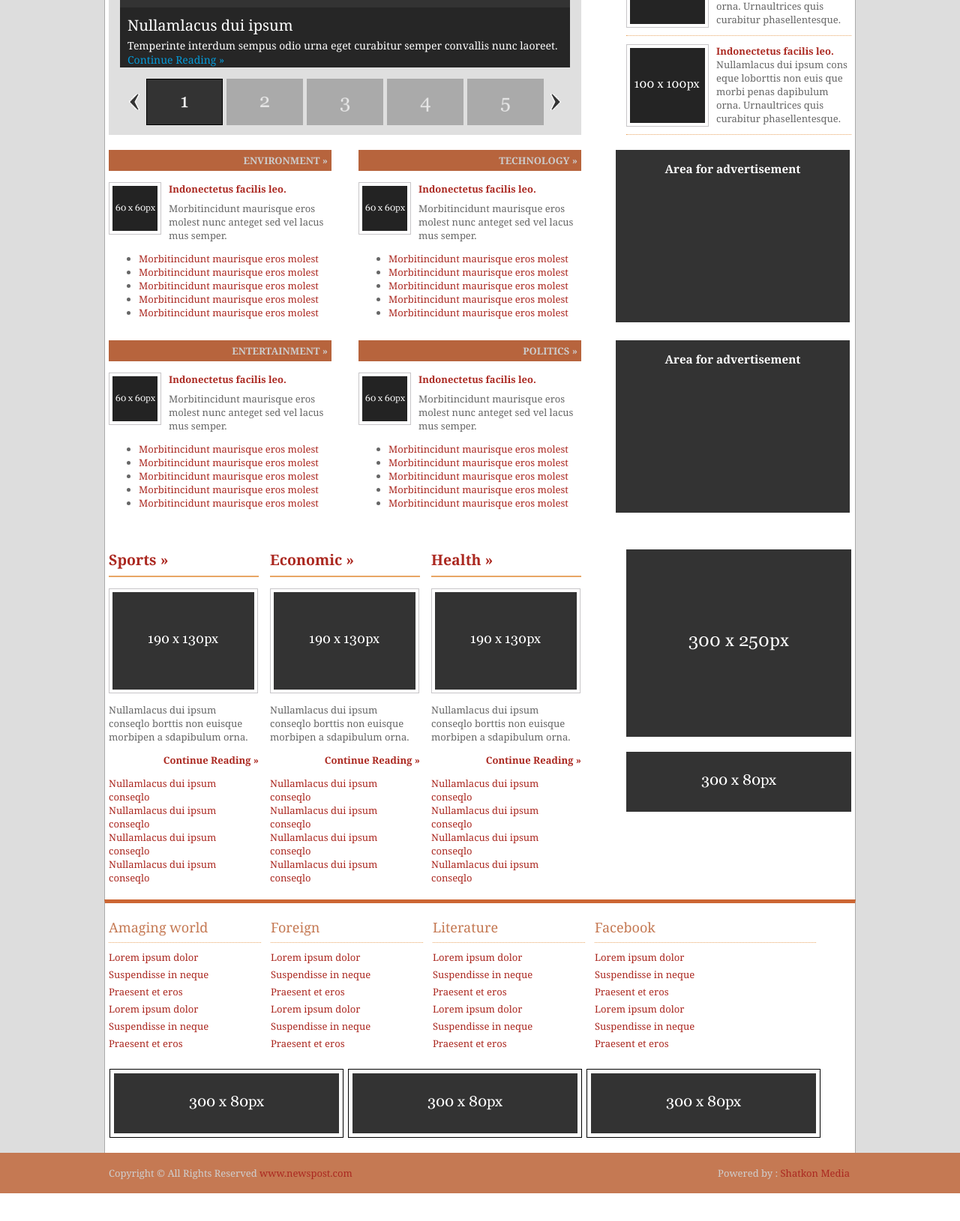
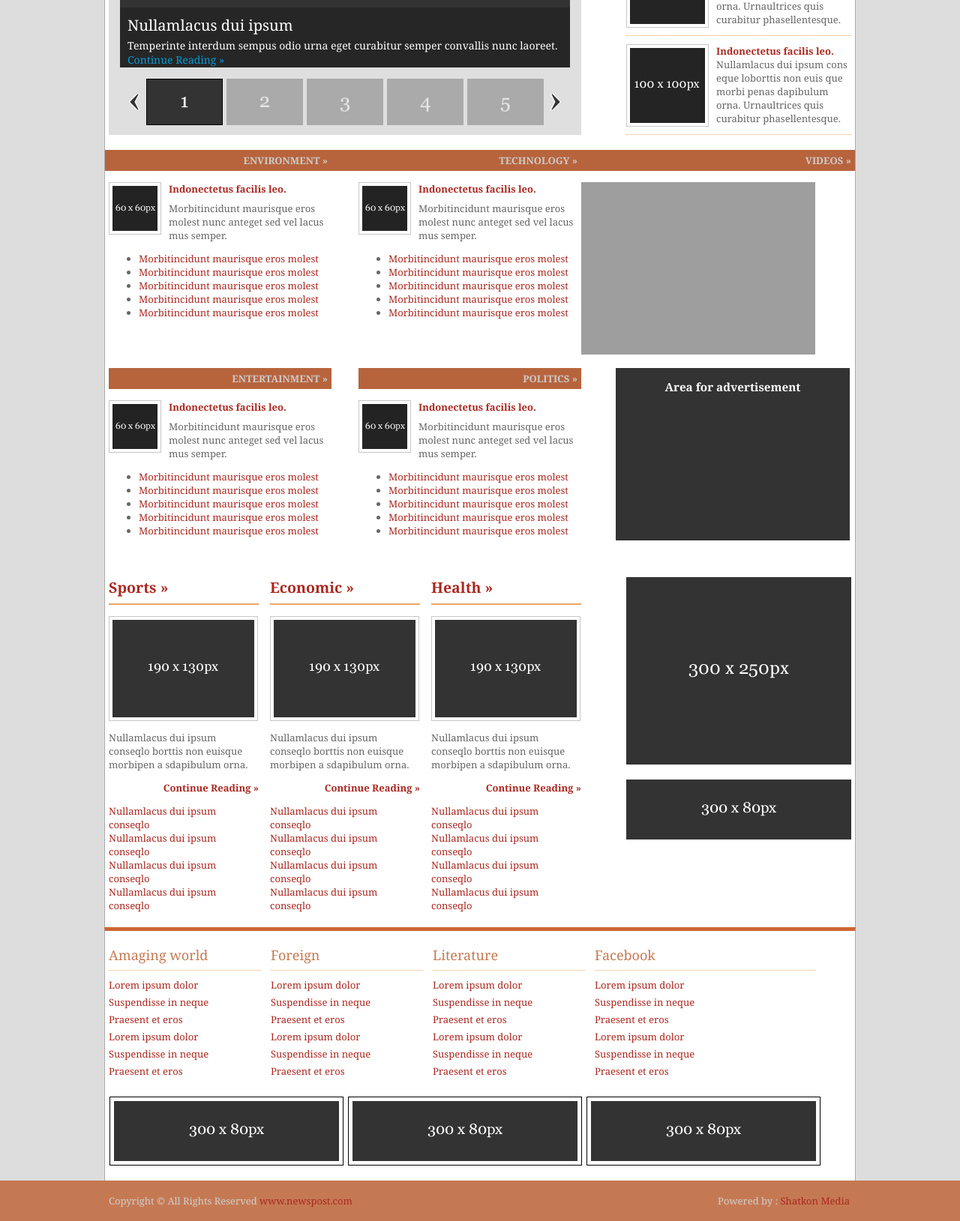
Before and after one commit to prakashneupane/lumbininews, a PHP site: page / in a window 1280 px wide. Shown: the part 418-2047 px from the top of the page at 75% size. Before the commit the page ends 2010 px from the top, so only its background shows below. Run offline with PHP 8.4, Linux system fonts and the light colour scheme; grey boxes are pictures that could not be loaded.

Commit message:
modified index

```diff
--- a/index.php
+++ b/index.php
@@ -5,6 +5,7 @@
 <meta http-equiv="Content-Type" content="text/html; charset=iso-8859-1" />
 <meta http-equiv="imagetoolbar" content="no" />
 <link rel="stylesheet" href="styles/style.css" type="text/css" />
+<link href='http://fonts.googleapis.com/css?family=Play:400,700' rel='stylesheet' type='text/css'>
 <script type="text/javascript" src="scripts/jquery-1.4.1.min.js"></script>
 <!--<script type="text/javascript" src="scripts/jquery.easing.1.3.js"></script>-->
 <script type="text/javascript" src="scripts/jquery.timers.1.2.js"></script>
@@ -119,8 +120,9 @@
           <li><a href="#">Morbitincidunt maurisque eros molest</a></li>
       </ul>
     </div>
-    <div class="fl_right_adv">
-      <h3>Area for advertisement</h3>
+    <div class="fl_right_vids">
+      <h2><a href="#">Videos &raquo;</a></h2>
+      <iframe width="312" height="230" src="http://www.youtube.com/embed/GB57anEa4Q4" frameborder="0" allowfullscreen></iframe>
     </div>
 
 
```
